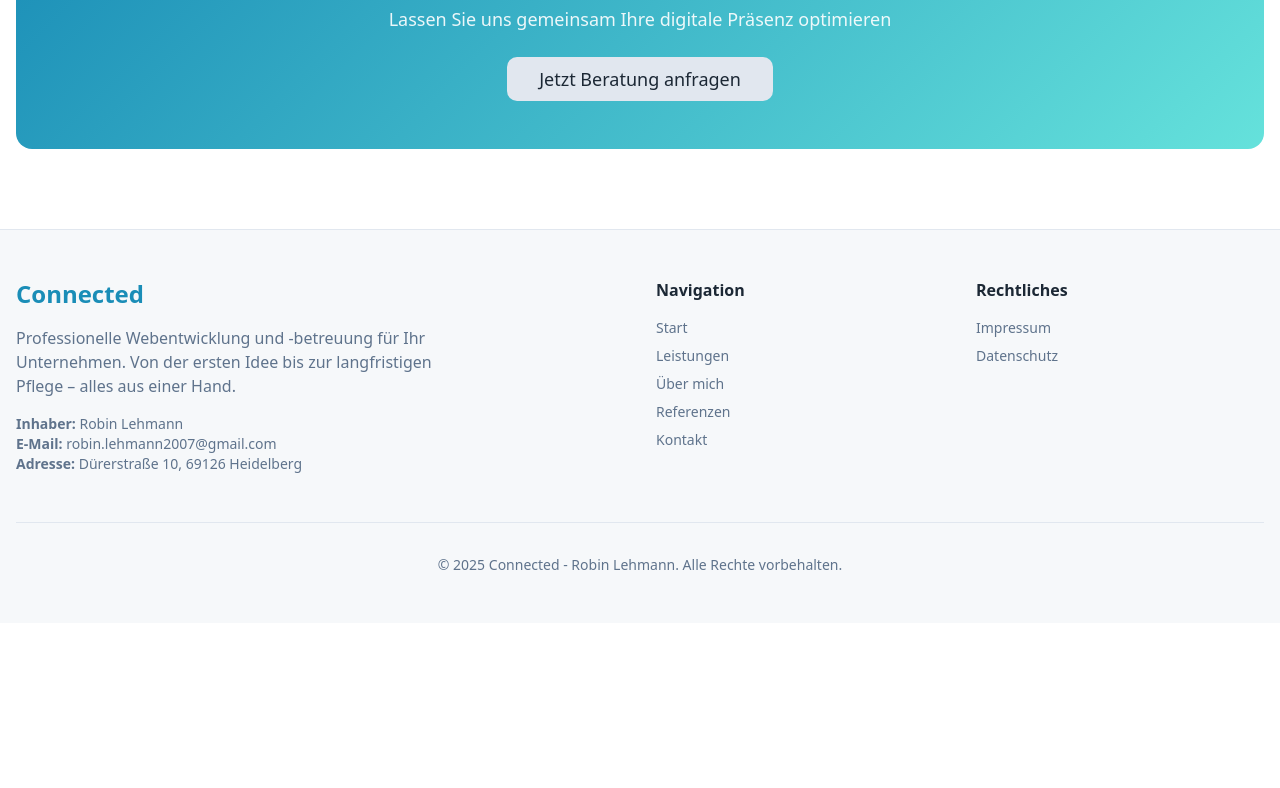
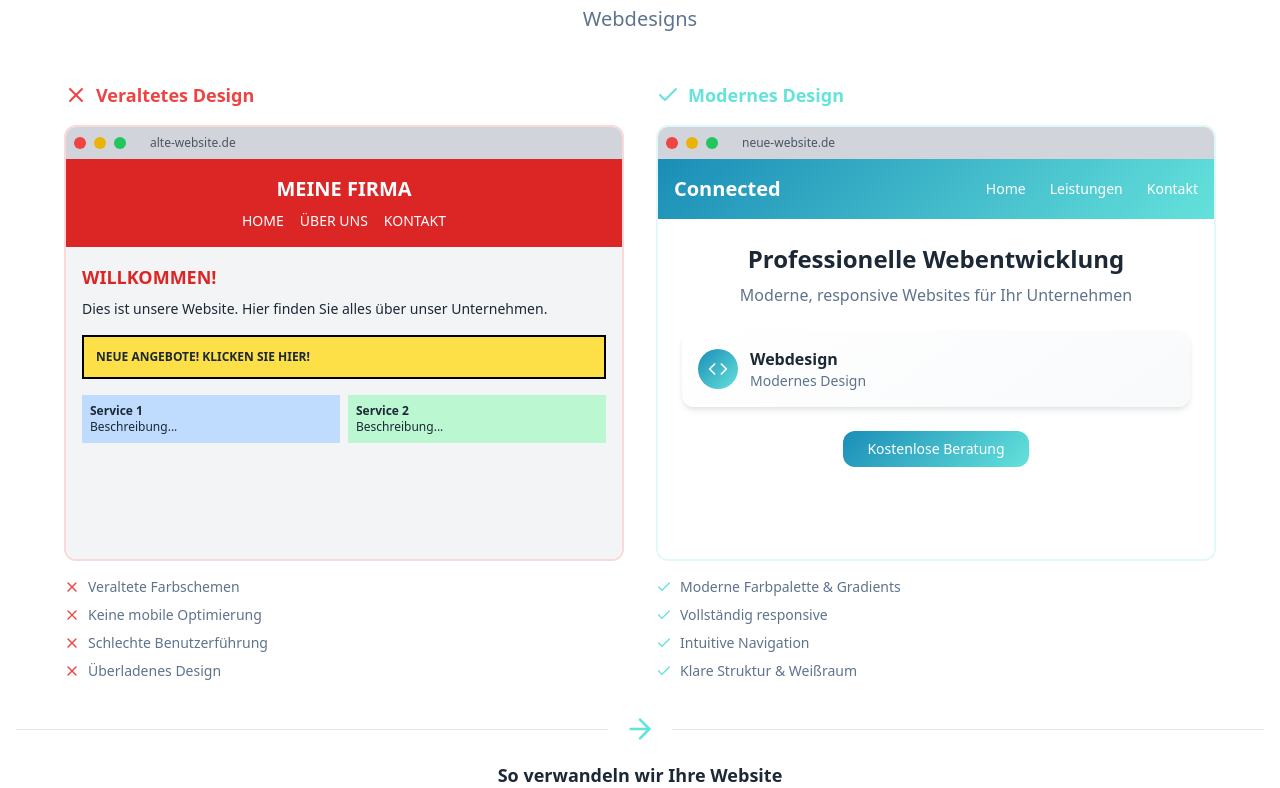
Before and after one commit to Connected-Robin-Lehmann/connected-rl, a React (Vite) app: page /services in a window 1280 px wide. Shown: the part 912-1700 px from the top of the page. Before the commit the page ends 1535 px from the top, so only its background shows below. Built offline with nearby package versions, Linux system fonts and the light colour scheme.

Commit message:
Add comparison to services
Add a section to the services page that shows a before and after comparison of website design.

```diff
--- a/src/pages/Services.tsx
+++ b/src/pages/Services.tsx
@@ -1,7 +1,8 @@
+
 import { Card, CardContent, CardDescription, CardHeader, CardTitle } from "@/components/ui/card";
 import { Button } from "@/components/ui/button";
 import { Link } from "react-router-dom";
-import { Code, Settings, Users } from "lucide-react";
+import { Code, Settings, Users, ArrowRight, X, Check } from "lucide-react";
 
 const Services = () => {
   const services = [
@@ -53,7 +54,7 @@ const Services = () => {
           </p>
         </div>
 
-        <div className="grid lg:grid-cols-3 gap-8 mb-16">
+        <div className="grid lg:grid-cols-3 gap-8 mb-20">
           {services.map((service, index) => (
             <Card key={index} className="shadow-card hover:shadow-lg transition-all duration-300 bg-gradient-card border-0">
               <CardHeader className="text-center">
@@ -79,6 +80,178 @@ const Services = () => {
           ))}
         </div>
 
+        {/* Vorher/Nachher Vergleich */}
+        <div className="mb-20">
+          <div className="text-center space-y-4 mb-12">
+            <h2 className="text-3xl md:text-4xl font-bold">Vorher vs. Nachher</h2>
+            <p className="text-xl text-muted-foreground max-w-2xl mx-auto">
+              Sehen Sie den Unterschied zwischen veralteten und modernen Webdesigns
+            </p>
+          </div>
+
+          <div className="grid md:grid-cols-2 gap-8 max-w-6xl mx-auto">
+            {/* Vorher - Schlechtes Design */}
+            <div className="space-y-4">
+              <div className="flex items-center gap-2 text-destructive font-semibold text-lg">
+                <X className="w-6 h-6" />
+                Veraltetes Design
+              </div>
+
+              <div className="border-2 border-destructive/20 rounded-lg overflow-hidden">
+                {/* Header - schlecht */}
+                <div className="bg-gray-300 p-2 flex items-center gap-2">
+                  <div className="w-3 h-3 bg-red-500 rounded-full"></div>
+                  <div className="w-3 h-3 bg-yellow-500 rounded-full"></div>
+                  <div className="w-3 h-3 bg-green-500 rounded-full"></div>
+                  <div className="ml-4 text-xs text-gray-600">alte-website.de</div>
+                </div>
+
+                {/* Schlechtes Design */}
+                <div className="bg-gray-100 min-h-[400px]">
+                  {/* Schlechter Header */}
+                  <div className="bg-red-600 text-white p-4 text-center">
+                    <h3 className="text-xl font-bold">MEINE FIRMA</h3>
+                    <div className="flex justify-center gap-4 mt-2 text-sm">
+                      <span>HOME</span>
+                      <span>ÜBER UNS</span>
+                      <span>KONTAKT</span>
+                    </div>
+                  </div>
+
+                  {/* Schlechter Content */}
+                  <div className="p-4">
+                    <h4 className="text-lg font-bold mb-2 text-red-600">WILLKOMMEN!</h4>
+                    <p className="text-sm mb-4">Dies ist unsere Website. Hier finden Sie alles über unser Unternehmen.</p>
+
+                    <div className="bg-yellow-300 border-2 border-black p-3 mb-4">
+                      <p className="text-xs font-bold">NEUE ANGEBOTE! KLICKEN SIE HIER!</p>
+                    </div>
+
+                    <div className="grid grid-cols-2 gap-2">
+                      <div className="bg-blue-200 p-2 text-xs">
+                        <h5 className="font-bold">Service 1</h5>
+                        <p>Beschreibung...</p>
+                      </div>
+                      <div className="bg-green-200 p-2 text-xs">
+                        <h5 className="font-bold">Service 2</h5>
+                        <p>Beschreibung...</p>
+                      </div>
+                    </div>
+                  </div>
+                </div>
+              </div>
+
+              <div className="space-y-2 text-sm text-muted-foreground">
+                <div className="flex items-center gap-2">
+                  <X className="w-4 h-4 text-destructive" />
+                  Veraltete Farbschemen
+                </div>
+                <div className="flex items-center gap-2">
+                  <X className="w-4 h-4 text-destructive" />
+                  Keine mobile Optimierung
+                </div>
+                <div className="flex items-center gap-2">
+                  <X className="w-4 h-4 text-destructive" />
+                  Schlechte Benutzerführung
+                </div>
+                <div className="flex items-center gap-2">
+                  <X className="w-4 h-4 text-destructive" />
+                  Überladenes Design
+                </div>
+              </div>
+            </div>
+
+            {/* Nachher - Gutes Design */}
+            <div className="space-y-4">
+              <div className="flex items-center gap-2 text-accent font-semibold text-lg">
+                <Check className="w-6 h-6" />
+                Modernes Design
+              </div>
+
+              <div className="border-2 border-accent/20 rounded-lg overflow-hidden">
+                {/* Header - gut */}
+                <div className="bg-gray-300 p-2 flex items-center gap-2">
+                  <div className="w-3 h-3 bg-red-500 rounded-full"></div>
+                  <div className="w-3 h-3 bg-yellow-500 rounded-full"></div>
+                  <div className="w-3 h-3 bg-green-500 rounded-full"></div>
+                  <div className="ml-4 text-xs text-gray-600">neue-website.de</div>
+                </div>
+
+                {/* Gutes Design */}
+                <div className="bg-white min-h-[400px]">
+                  {/* Moderner Header */}
+                  <div className="bg-gradient-primary text-white p-4">
+                    <div className="flex justify-between items-center">
+                      <h3 className="text-xl font-bold">Connected</h3>
+                      <div className="hidden md:flex gap-6 text-sm">
+                        <span>Home</span>
+                        <span>Leistungen</span>
+                        <span>Kontakt</span>
+                      </div>
+                    </div>
+                  </div>
+
+                  {/* Moderner Content */}
+                  <div className="p-6">
+                    <div className="text-center mb-6">
+                      <h4 className="text-2xl font-bold mb-2">Professionelle Webentwicklung</h4>
+                      <p className="text-muted-foreground">Moderne, responsive Websites für Ihr Unternehmen</p>
+                    </div>
+
+                    <div className="grid gap-4 mb-6">
+                      <div className="bg-gradient-card p-4 rounded-lg shadow-card">
+                        <div className="flex items-center gap-3">
+                          <div className="w-10 h-10 bg-gradient-primary rounded-full flex items-center justify-center">
+                            <Code className="w-5 h-5 text-white" />
+                          </div>
+                          <div>
+                            <h5 className="font-semibold">Webdesign</h5>
+                            <p className="text-sm text-muted-foreground">Modernes Design</p>
+                          </div>
+                        </div>
+                      </div>
+                    </div>
+
+                    <div className="text-center">
+                      <button className="bg-gradient-primary text-white px-6 py-2 rounded-lg text-sm font-medium">
+                        Kostenlose Beratung
+                      </button>
+                    </div>
+                  </div>
+                </div>
+              </div>
+
+              <div className="space-y-2 text-sm text-muted-foreground">
+                <div className="flex items-center gap-2">
+                  <Check className="w-4 h-4 text-accent" />
+                  Moderne Farbpalette & Gradients
+                </div>
+                <div className="flex items-center gap-2">
+                  <Check className="w-4 h-4 text-accent" />
+                  Vollständig responsive
+                </div>
+                <div className="flex items-center gap-2">
+                  <Check className="w-4 h-4 text-accent" />
+                  Intuitive Navigation
+                </div>
+                <div className="flex items-center gap-2">
+                  <Check className="w-4 h-4 text-accent" />
+                  Klare Struktur & Weißraum
+                </div>
+              </div>
+            </div>
+          </div>
+
+          <div className="text-center mt-8">
+            <div className="flex items-center justify-center gap-4 mb-4">
+              <div className="h-px bg-border flex-1"></div>
+              <ArrowRight className="w-8 h-8 text-accent" />
+              <div className="h-px bg-border flex-1"></div>
+            </div>
+            <p className="text-lg font-semibold">So verwandeln wir Ihre Website</p>
+          </div>
+        </div>
+
         <div className="text-center bg-gradient-primary rounded-2xl p-8 md:p-12 text-white">
           <h2 className="text-3xl font-bold mb-4">Bereit für Ihr Projekt?</h2>
           <p className="text-lg mb-6 opacity-90">
```
